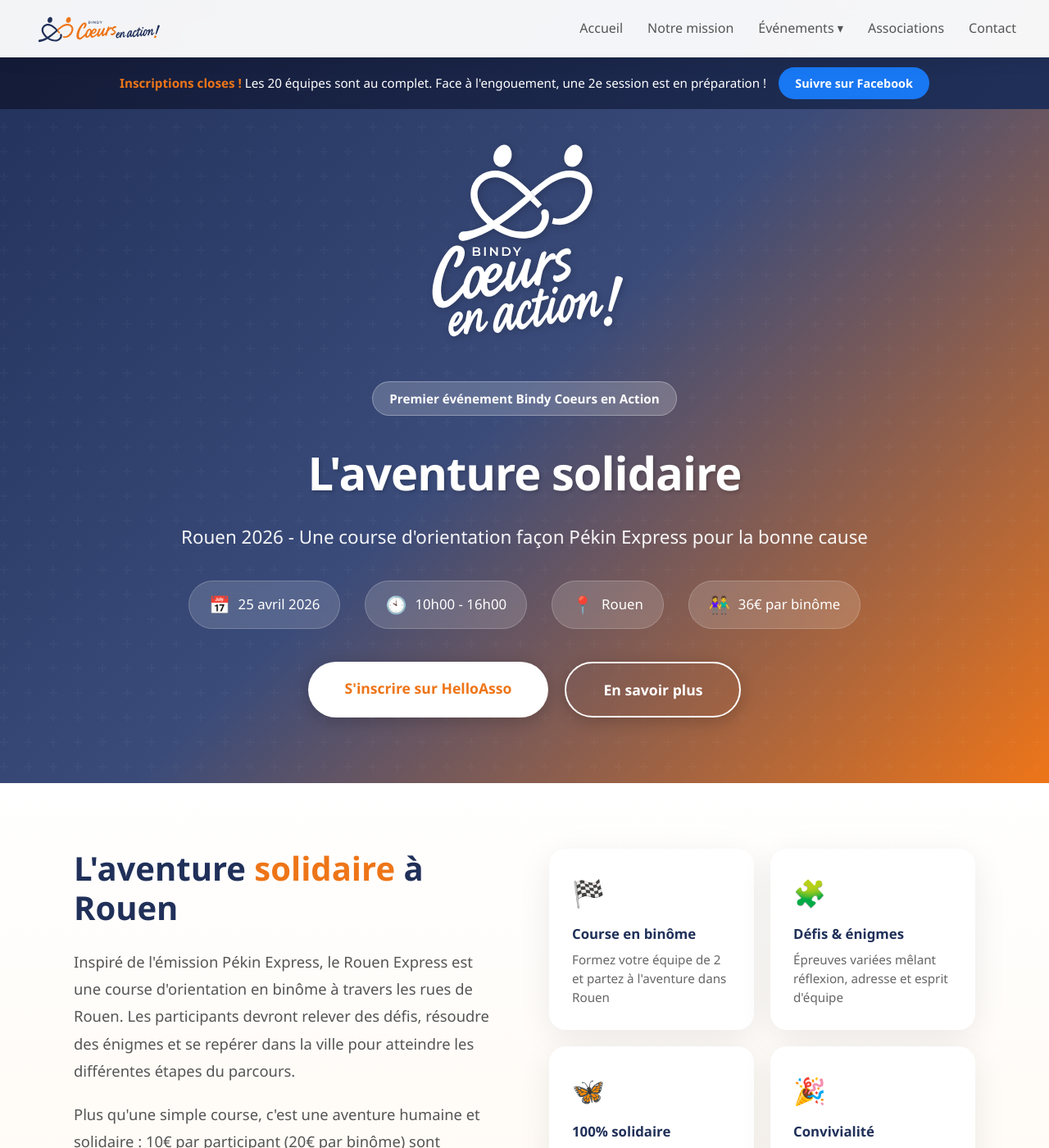
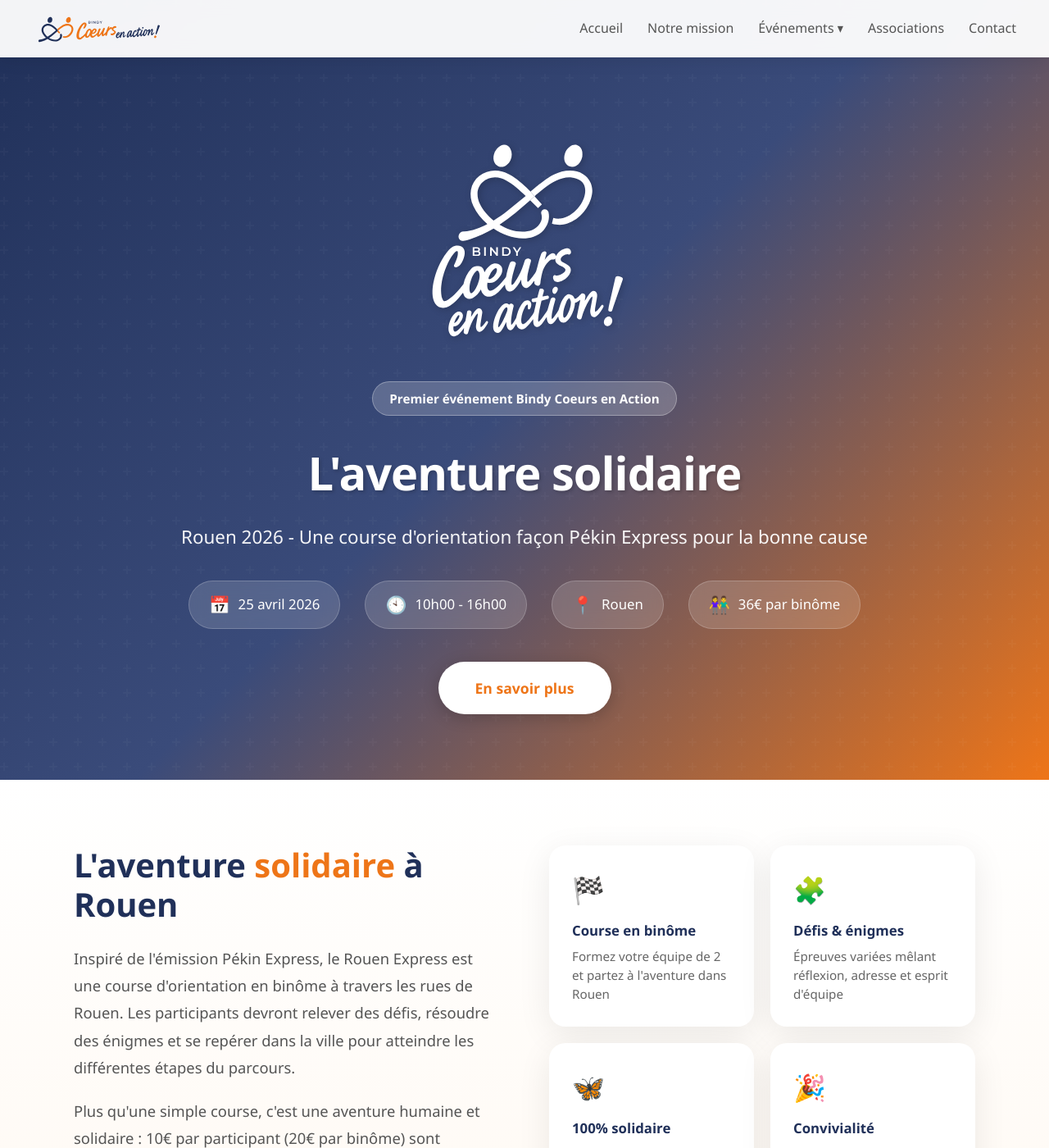
Before and after one commit to Lotto/bindycoeursenaction.fr, a Jekyll site: the page built from aventure-solidaire-rouen-2026.html, in a window 1280 px wide and 1400 px high. Shown: the whole window at 82% size. Built offline with Jekyll 4.4.1, drawn with Linux system fonts in a browser that asks for light colours.

Commit message:
Retirer le bandeau inscriptions closes et le lien d'inscription
Supprime le bandeau fixe "Inscriptions closes" (HTML et CSS, y compris
les styles .fb-btn qui lui etaient propres) ainsi que le bouton
"S'inscrire sur HelloAsso" du hero.

Le bouton "En savoir plus" restant passe en style principal : seul sur
le hero, sa variante contour se lisait comme un bouton desactive.

Co-Authored-By: Claude Opus 5 <noreply@anthropic.com>
Claude-Session: https://claude.ai/code/session_01SqvbL3re5FqB9barAXVqPd

```diff
--- a/aventure-solidaire-rouen-2026.html
+++ b/aventure-solidaire-rouen-2026.html
@@ -36,66 +36,6 @@ permalink: /aventure-solidaire-rouen-2026
   @keyframes fadeInUp {
     from { opacity: 0; transform: translateY(30px); }
     to { opacity: 1; transform: translateY(0); }
-  }
-
-  /* Closed banner */
-  .closed-banner {
-    position: fixed;
-    top: 70px;
-    left: 0;
-    right: 0;
-    background: linear-gradient(135deg, #141b38 0%, #203059 100%);
-    color: white;
-    text-align: center;
-    padding: 12px 20px;
-    z-index: 999;
-    display: flex;
-    align-items: center;
-    justify-content: center;
-    gap: 15px;
-    flex-wrap: wrap;
-  }
-
-  .closed-banner p {
-    font-size: 0.95rem;
-    line-height: 1.5;
-    margin: 0;
-  }
-
-  .closed-banner strong {
-    color: #ee7518;
-  }
-
-  .closed-banner .fb-btn {
-    display: inline-flex;
-    align-items: center;
-    gap: 6px;
-    background: #1877f2;
-    color: white;
-    text-decoration: none;
-    padding: 8px 20px;
-    border-radius: 50px;
-    font-weight: 700;
-    font-size: 0.9rem;
-    white-space: nowrap;
-    transition: all 0.3s ease;
-  }
-
-  .closed-banner .fb-btn:hover {
-    background: #166fe5;
-    transform: translateY(-2px);
-    box-shadow: 0 5px 15px rgba(24, 119, 242, 0.4);
-  }
-
-  @media (max-width: 600px) {
-    .closed-banner {
-      padding: 10px 15px;
-      gap: 10px;
-    }
-
-    .closed-banner p {
-      font-size: 0.85rem;
-    }
   }
 
   {% include navbar-styles.html %}
@@ -679,17 +619,6 @@ permalink: /aventure-solidaire-rouen-2026
 
 {% include navbar.html %}
 
-<!-- Closed Banner -->
-<div class="closed-banner">
-  <p>
-    <strong>Inscriptions closes !</strong> Les 20 équipes sont au complet.
-    Face à l'engouement, une 2e session est en préparation !
-  </p>
-  <a href="https://www.facebook.com/share/1DYDD1KE4z/" target="_blank" rel="noopener" class="fb-btn">
-    Suivre sur Facebook
-  </a>
-</div>
-
 <!-- Event Hero -->
 <section class="event-hero">
   <div class="event-hero-content">
@@ -714,8 +643,7 @@ permalink: /aventure-solidaire-rouen-2026
     </div>
 
     <div class="cta-buttons">
-      <a href="https://www.helloasso.com/associations/bindy-coeurs-en-action/evenements/aventure-solidaire-rouen-2026" target="_blank" rel="noopener" class="cta-button">S'inscrire sur HelloAsso</a>
-      <a href="#details" class="cta-button secondary">En savoir plus</a>
+      <a href="#details" class="cta-button">En savoir plus</a>
     </div>
   </div>
 </section>
```
